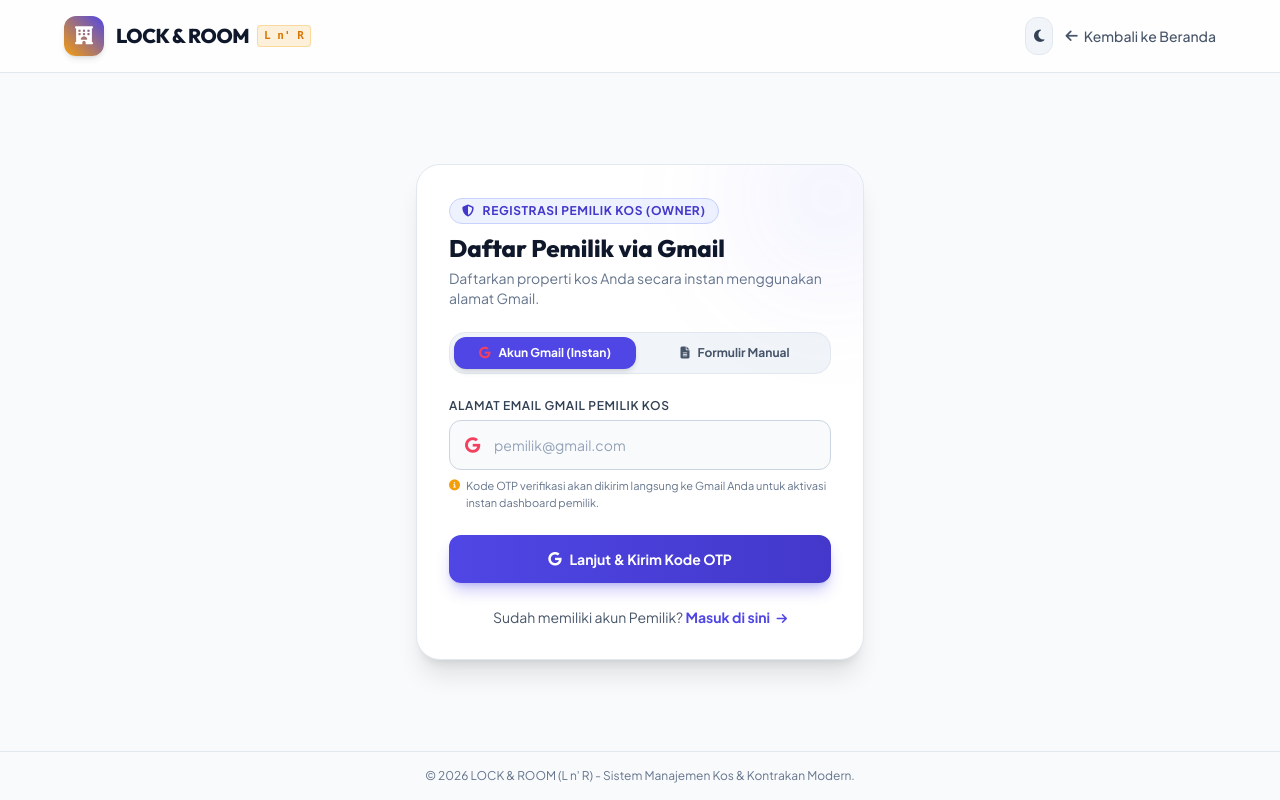
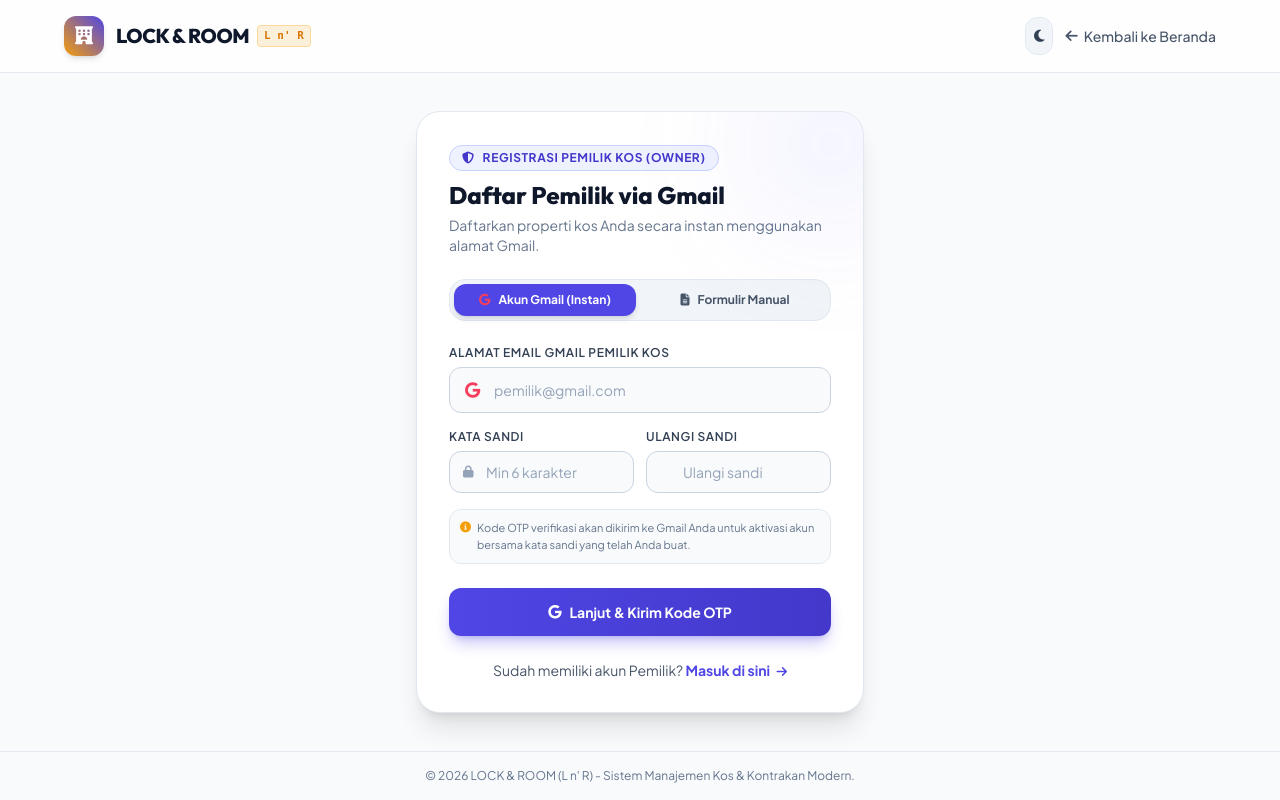
Before and after one commit to fepscode/lockroom, a PHP site: page /auth/register.php?mode=gmail in a window 1280 px wide. Run offline with PHP 8.4, Linux system fonts and the light colour scheme; some libraries are stand-ins or nearby versions.

Commit message:
Add password & confirm password fields to Gmail registration mode

```diff
--- a/auth/register.php
+++ b/auth/register.php
@@ -76,19 +76,28 @@ if ($_SERVER['REQUEST_METHOD'] === 'POST' && !$isPenyewaNotice) {
                     $error = 'Alamat email ini sudah terdaftar! Silakan langsung login.';
                 } else {
                     if ($mode === 'gmail') {
-                        // INSTANT GMAIL MODE FOR PEMILIK
+                        // GMAIL REGISTRATION FOR PEMILIK WITH PASSWORD
                         $name = formatNameFromEmail($email);
                         $phone = '08' . rand(1111111111, 9999999999);
-                        $tempPassword = bin2hex(random_bytes(6));
+                        $password = $_POST['password'] ?? '';
+                        $confirmPassword = $_POST['confirm_password'] ?? '';
 
+                        if (empty($password)) {
+                            $error = 'Harap tentukan kata sandi akun Anda!';
+                        } elseif (strlen($password) < 6) {
+                            $error = 'Kata sandi minimal harus 6 karakter!';
+                        } elseif ($password !== $confirmPassword) {
+                            $error = 'Konfirmasi kata sandi tidak cocok!';
+                        } else {
                             $regPayload = [
                                 'name' => $name,
                                 'email' => $email,
                                 'phone' => $phone,
-                            'password' => password_hash($tempPassword, PASSWORD_BCRYPT),
+                                'password' => password_hash($password, PASSWORD_BCRYPT),
                                 'role' => 'pemilik',
                                 'mode' => 'gmail'
                             ];
+                        }
                     } else {
                         // MANUAL MODE FOR PEMILIK
                         $name = sanitizeInput($_POST['name'] ?? '');
@@ -341,12 +350,34 @@ $currentOTPData = $_SESSION['pending_otp'] ?? null;
                                     </label>
                                     <div class="relative">
                                         <i class="fa-brands fa-google absolute left-4 top-1/2 -translate-y-1/2 text-rose-500"></i>
-                                        <input type="email" name="email" required placeholder="pemilik@gmail.com" class="w-full bg-slate-50 dark:bg-slate-950 border border-slate-300 dark:border-slate-700 rounded-xl py-3.5 pl-11 pr-4 text-slate-900 dark:text-white text-sm focus:border-indigo-500 focus:ring-1 focus:ring-indigo-500 focus:outline-none transition-all placeholder:text-slate-400 dark:placeholder:text-slate-600">
+                                        <input type="email" name="email" required placeholder="pemilik@gmail.com" class="w-full bg-slate-50 dark:bg-slate-950 border border-slate-300 dark:border-slate-700 rounded-xl py-3 pl-11 pr-4 text-slate-900 dark:text-white text-sm focus:border-indigo-500 focus:ring-1 focus:ring-indigo-500 focus:outline-none transition-all placeholder:text-slate-400 dark:placeholder:text-slate-600">
                                     </div>
-                                    <div class="text-[11px] text-slate-500 dark:text-slate-400 mt-2 flex items-start gap-1.5">
+                                </div>
+
+                                <div class="grid grid-cols-1 sm:grid-cols-2 gap-3">
+                                    <div>
+                                        <label class="block text-xs font-semibold text-slate-700 dark:text-slate-300 uppercase tracking-wider mb-1.5">
+                                            Kata Sandi
+                                        </label>
+                                        <div class="relative">
+                                            <i class="fa-solid fa-lock absolute left-3.5 top-1/2 -translate-y-1/2 text-slate-400 dark:text-slate-500 text-xs"></i>
+                                            <input type="password" name="password" required placeholder="Min 6 karakter" class="w-full bg-slate-50 dark:bg-slate-950 border border-slate-300 dark:border-slate-700 rounded-xl py-2.5 pl-9 pr-3 text-slate-900 dark:text-white text-sm focus:border-indigo-500 focus:outline-none transition-all placeholder:text-slate-400">
+                                        </div>
+                                    </div>
+                                    <div>
+                                        <label class="block text-xs font-semibold text-slate-700 dark:text-slate-300 uppercase tracking-wider mb-1.5">
+                                            Ulangi Sandi
+                                        </label>
+                                        <div class="relative">
+                                            <i class="fa-solid fa-shield-check absolute left-3.5 top-1/2 -translate-y-1/2 text-slate-400 dark:text-slate-500 text-xs"></i>
+                                            <input type="password" name="confirm_password" required placeholder="Ulangi sandi" class="w-full bg-slate-50 dark:bg-slate-950 border border-slate-300 dark:border-slate-700 rounded-xl py-2.5 pl-9 pr-3 text-slate-900 dark:text-white text-sm focus:border-indigo-500 focus:outline-none transition-all placeholder:text-slate-400">
+                                        </div>
+                                    </div>
+                                </div>
+
+                                <div class="text-[11px] text-slate-500 dark:text-slate-400 flex items-start gap-1.5 bg-slate-50 dark:bg-slate-950/60 p-2.5 rounded-xl border border-slate-200 dark:border-slate-800">
                                     <i class="fa-solid fa-circle-info text-amber-500 mt-0.5 flex-shrink-0"></i>
-                                        <span>Kode OTP verifikasi akan dikirim langsung ke Gmail Anda untuk aktivasi instan dashboard pemilik.</span>
-                                    </div>
+                                    <span>Kode OTP verifikasi akan dikirim ke Gmail Anda untuk aktivasi akun bersama kata sandi yang telah Anda buat.</span>
                                 </div>
 
                                 <div class="pt-2">
```
Lines whose indentation alone changed are shown as unchanged.
